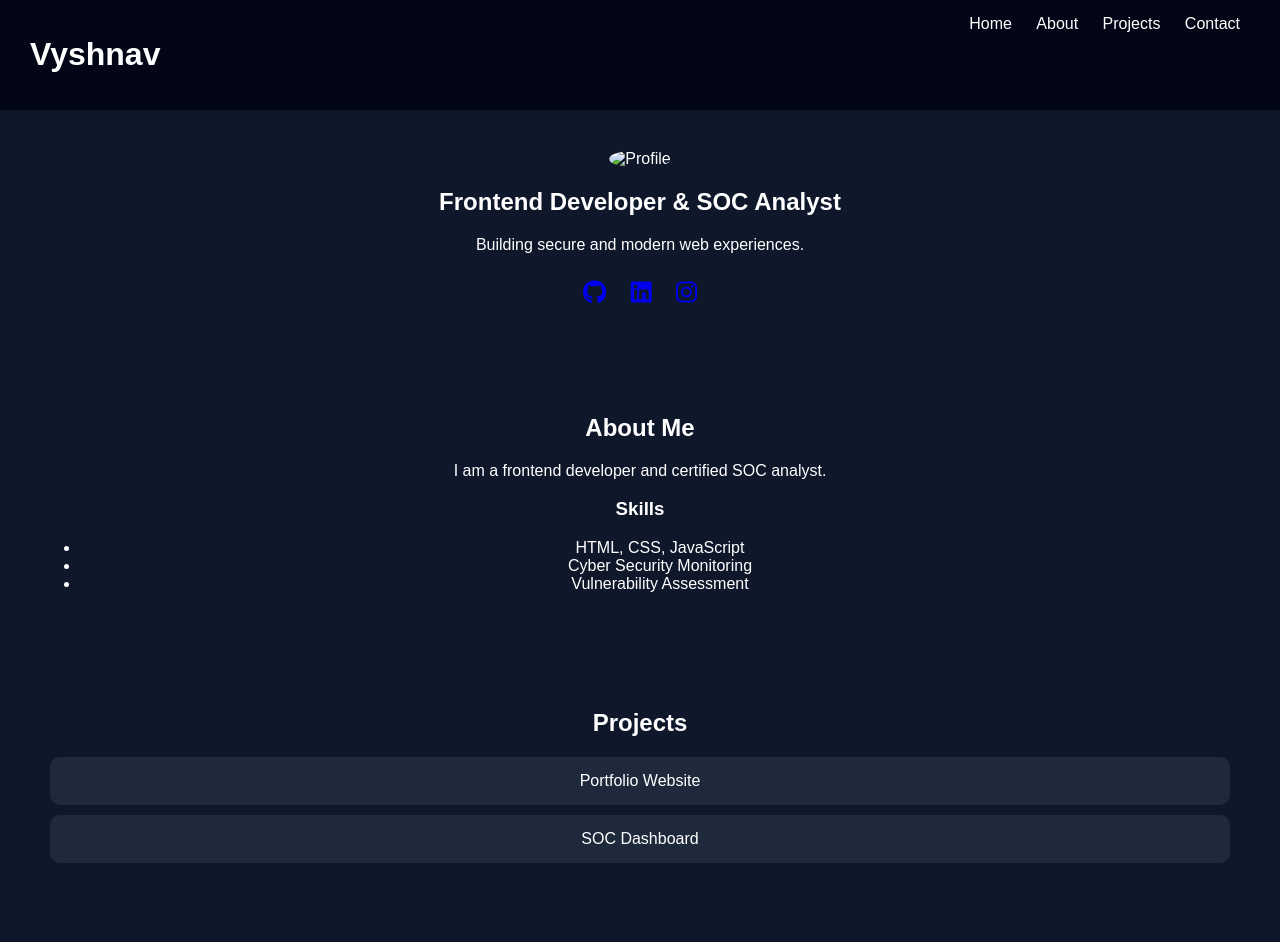
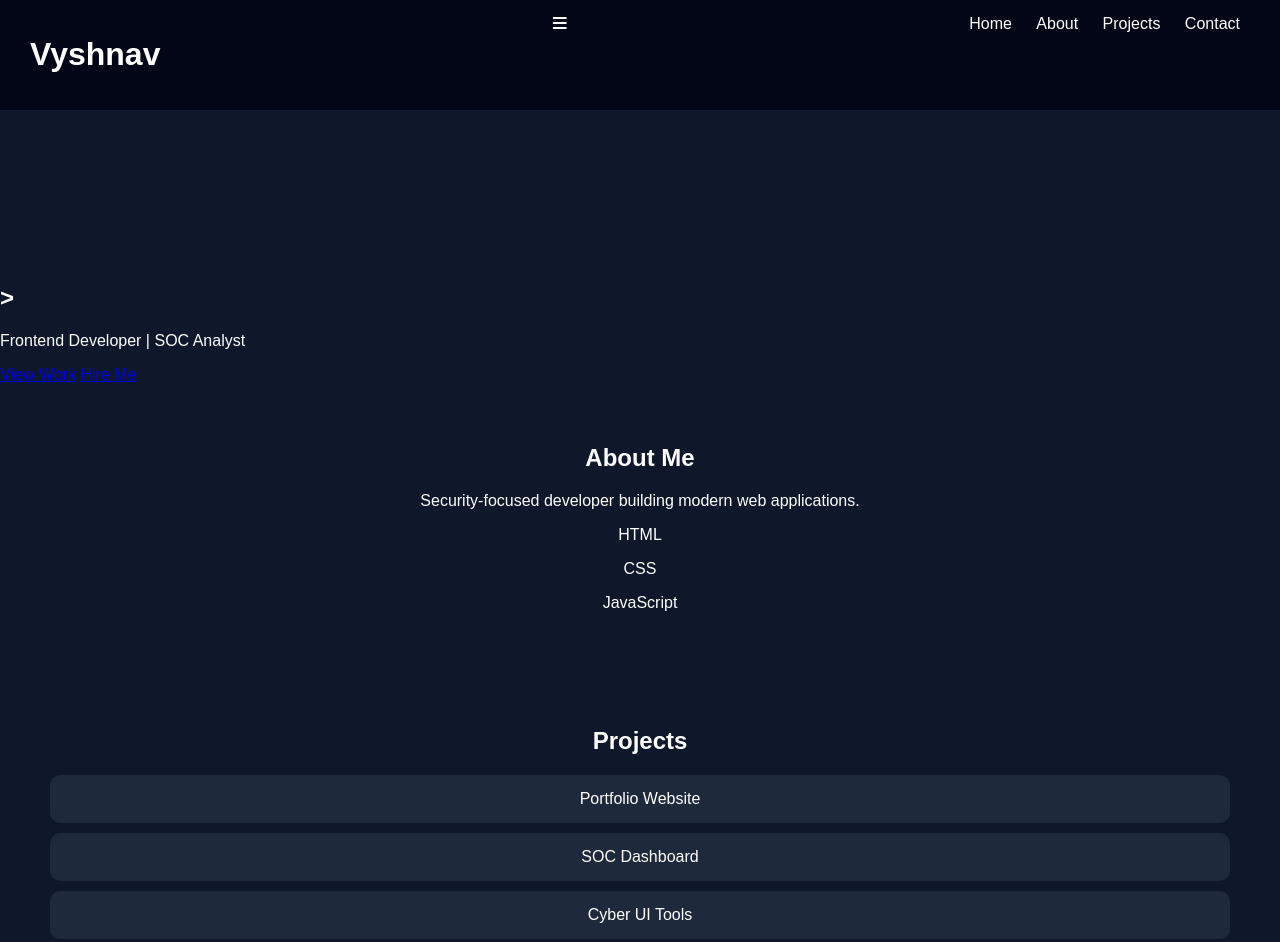
Before and after one commit to hackvyshu-debug/Vyshnav, a plain HTML site: page index.html in a window 1280 px wide. Shown: the top 942 px of the page. Drawn offline with Linux system fonts and the light colour scheme.

Commit message:
Update index.html

```diff
--- a/index.html
+++ b/index.html
@@ -1,17 +1,22 @@
 <!DOCTYPE html>
 <html lang="en">
 <head>
-  <meta charset="UTF-8">
-  <meta name="viewport" content="width=device-width, initial-scale=1.0">
-  <title>Vyshnav | Portfolio</title>
-  <link rel="stylesheet" href="style.css">
-  <link href="https://cdnjs.cloudflare.com/ajax/libs/font-awesome/6.5.0/css/all.min.css" rel="stylesheet">
+<meta charset="UTF-8">
+<meta name="viewport" content="width=device-width, initial-scale=1.0">
+<title>Vyshnav | Portfolio</title>
+
+<link rel="stylesheet" href="style.css">
+<link href="https://cdnjs.cloudflare.com/ajax/libs/font-awesome/6.5.0/css/all.min.css" rel="stylesheet">
 </head>
 <body>
 
 <header>
   <h1>Vyshnav</h1>
-  <nav>
+  <div class="menu-toggle" onclick="toggleMenu()">
+    <i class="fas fa-bars"></i>
+  </div>
+
+  <nav id="nav">
     <a href="#home">Home</a>
     <a href="#about">About</a>
     <a href="#projects">Projects</a>
@@ -19,44 +24,57 @@
   </nav>
 </header>
 
-<section id="home" class="section">
-  <img src="profile.jpg" alt="Profile" class="profile-img">
-  <h2>Frontend Developer & SOC Analyst</h2>
-  <p>Building secure and modern web experiences.</p>
+<section id="home" class="hero">
+  <canvas id="matrix"></canvas>
 
-  <div class="social-icons">
-    <a href="#"><i class="fab fa-github"></i></a>
-    <a href="#"><i class="fab fa-linkedin"></i></a>
-    <a href="#"><i class="fab fa-instagram"></i></a>
+  <h2>> <span id="typing"></span></h2>
+  <p class="tag">Frontend Developer | SOC Analyst</p>
+
+  <div class="buttons">
+    <a href="#projects" class="btn primary">View Work</a>
+    <a href="#contact" class="btn outline">Hire Me</a>
   </div>
 </section>
 
 <section id="about" class="section">
   <h2>About Me</h2>
-  <p>I am a frontend developer and certified SOC analyst.</p>
+  <p>Security-focused developer building modern web applications.</p>
 
-  <h3>Skills</h3>
-  <ul>
-    <li>HTML, CSS, JavaScript</li>
-    <li>Cyber Security Monitoring</li>
-    <li>Vulnerability Assessment</li>
-  </ul>
+  <div class="skills">
+    <div class="skill">
+      <p>HTML</p>
+      <div class="bar"><div style="width:90%"></div></div>
+    </div>
+
+    <div class="skill">
+      <p>CSS</p>
+      <div class="bar"><div style="width:85%"></div></div>
+    </div>
+
+    <div class="skill">
+      <p>JavaScript</p>
+      <div class="bar"><div style="width:80%"></div></div>
+    </div>
+  </div>
 </section>
 
 <section id="projects" class="section">
   <h2>Projects</h2>
   <div class="project-card">Portfolio Website</div>
   <div class="project-card">SOC Dashboard</div>
+  <div class="project-card">Cyber UI Tools</div>
 </section>
 
 <section id="contact" class="section">
   <h2>Contact</h2>
-  <form id="contactForm">
-    <input type="text" placeholder="Your Name" required>
-    <input type="email" placeholder="Your Email" required>
-    <textarea placeholder="Message" required></textarea>
+
+  <form action="https://formspree.io/f/yourid" method="POST">
+    <input type="text" name="name" placeholder="Your Name" required>
+    <input type="email" name="email" placeholder="Your Email" required>
+    <textarea name="message" placeholder="Message" required></textarea>
     <button type="submit">Send</button>
   </form>
+
 </section>
 
 <footer>
```
